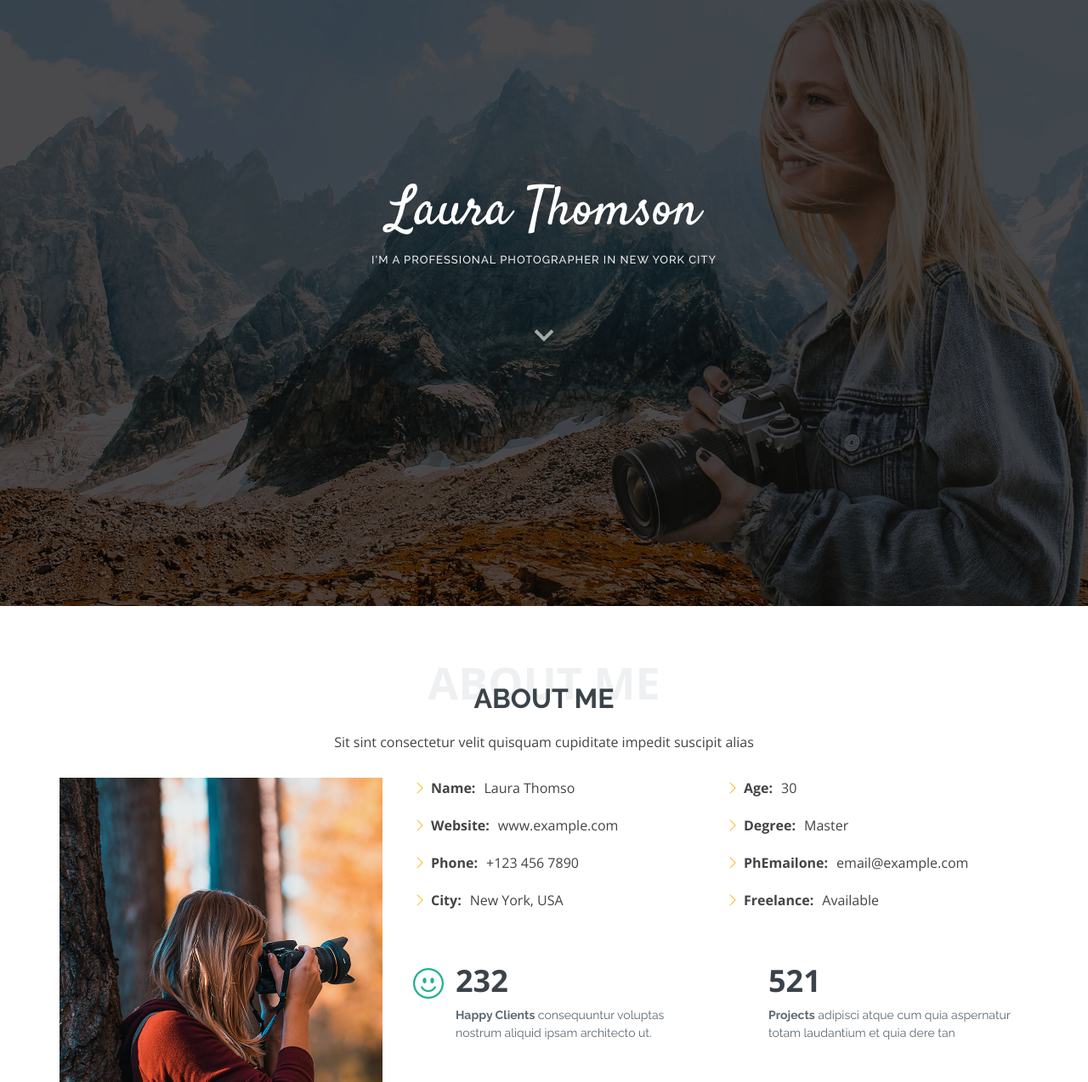
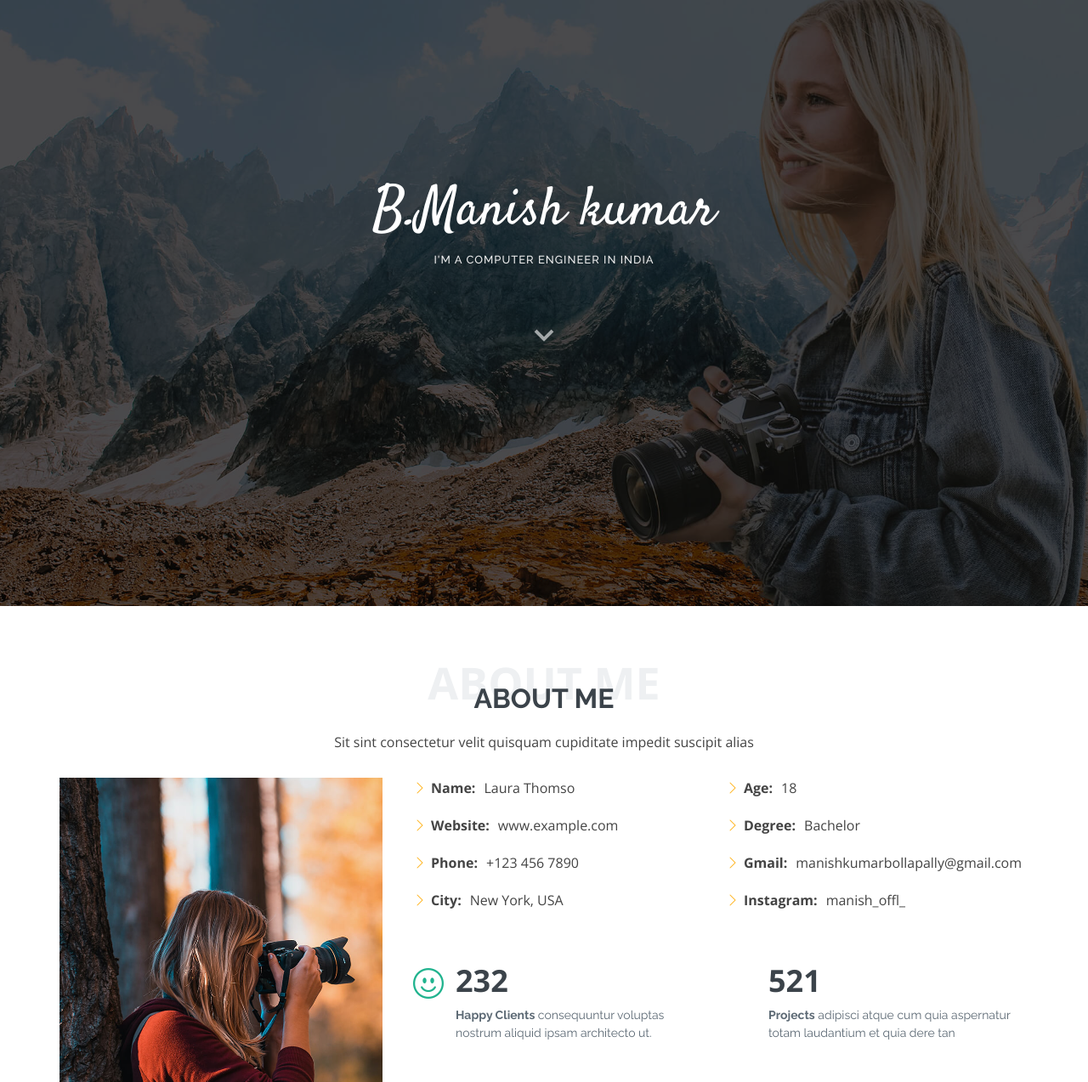
Before and after one commit to B-Manish-kumar/profile1, a plain HTML site: page index.html in a window 1280 px wide. Shown: the part 87-1360 px from the top of the page at 85% size. Drawn offline with nearby package versions, Linux system fonts and the light colour scheme.

Commit message:
Update index.html

```diff
--- a/index.html
+++ b/index.html
@@ -73,8 +73,8 @@
   <!-- ======= Hero Section ======= -->
   <section id="hero">
     <div class="hero-container">
-      <h1>Laura Thomson</h1>
-      <h2>I'm a Professional Photographer In New York City</h2>
+      <h1>B.Manish kumar</h1>
+      <h2>I'm a computer engineer in india</h2>
       <a href="#about" class="btn-scroll scrollto" title="Scroll Down"><i class="bx bx-chevron-down"></i></a>
     </div>
   </section><!-- End Hero -->
@@ -106,10 +106,10 @@
                 </div>
                 <div class="col-lg-6">
                   <ul>
-                    <li><i class="bi bi-chevron-right"></i> <strong>Age:</strong> <span>30</span></li>
-                    <li><i class="bi bi-chevron-right"></i> <strong>Degree:</strong> <span>Master</span></li>
-                    <li><i class="bi bi-chevron-right"></i> <strong>PhEmailone:</strong> <span>email@example.com</span></li>
-                    <li><i class="bi bi-chevron-right"></i> <strong>Freelance:</strong> <span>Available</span></li>
+                    <li><i class="bi bi-chevron-right"></i> <strong>Age:</strong> <span>18</span></li>
+                    <li><i class="bi bi-chevron-right"></i> <strong>Degree:</strong> <span>Bachelor</span></li>
+                    <li><i class="bi bi-chevron-right"></i> <strong>Gmail:</strong> <span>manishkumarbollapally@gmail.com</span></li>
+                    <li><i class="bi bi-chevron-right"></i> <strong>Instagram:</strong> <span>manish_offl_</span></li>
                   </ul>
                 </div>
               </div>
```
